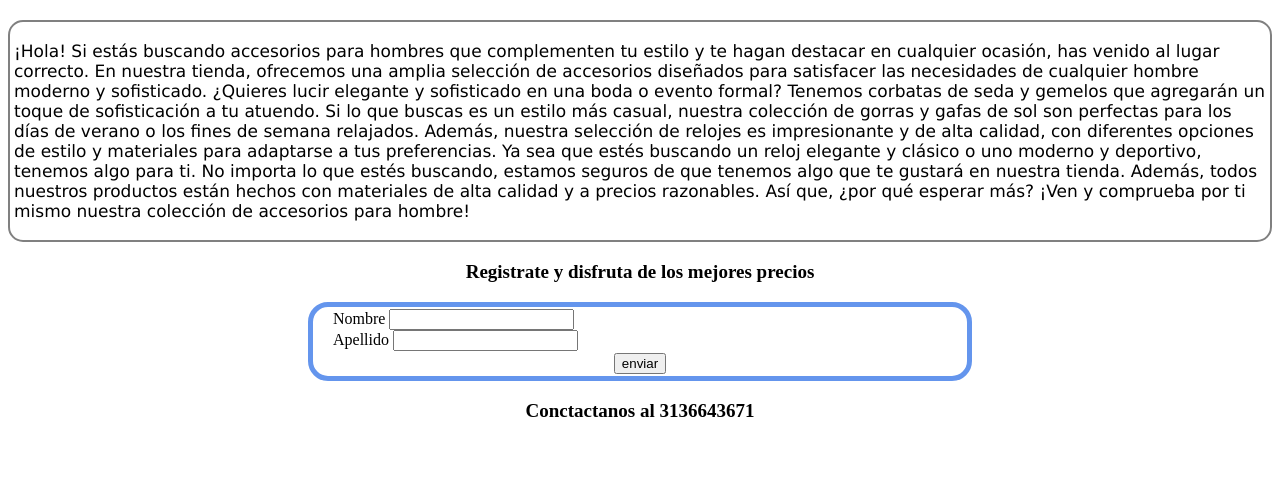
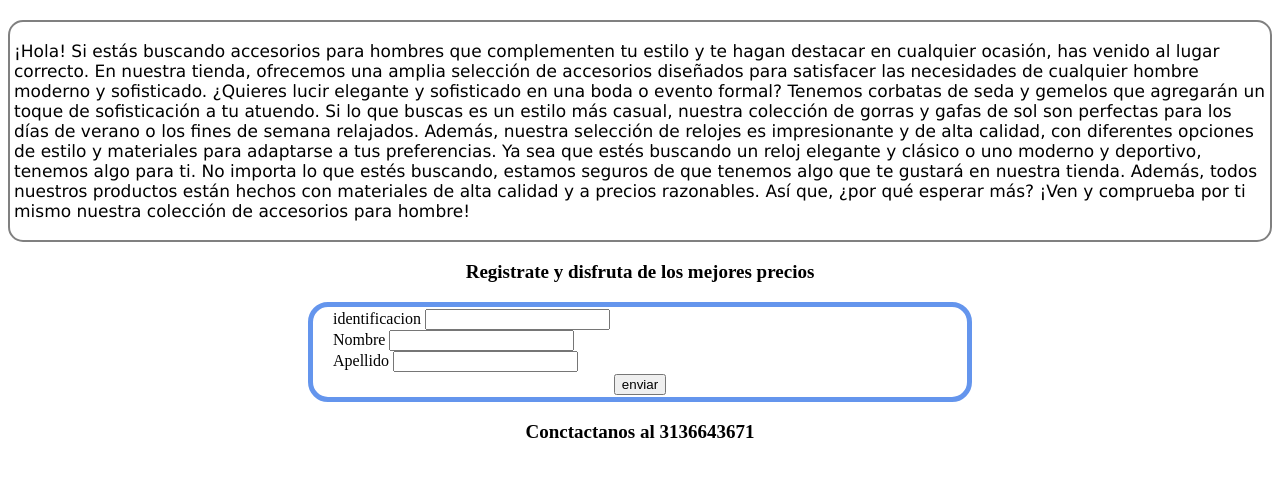
Before and after one commit to JulianMajin/proyecto, a plain HTML site: page blog.html in a window 1280 px wide. Shown: the part 129-606 px from the top of the page. Drawn offline with Linux system fonts and the light colour scheme.

Commit message:
Ultima version

```diff
--- a/blog.html
+++ b/blog.html
@@ -23,6 +23,9 @@
     </div>
     <div >
         <form class="formulario">
+            <label for="identificacion">identificacion</label>
+            <input type="text" id="identificacion"/>
+            <br/>
             <label for="nombre" >Nombre</label>
             <input type="text" id="nombre"/>
             <br/>
```
